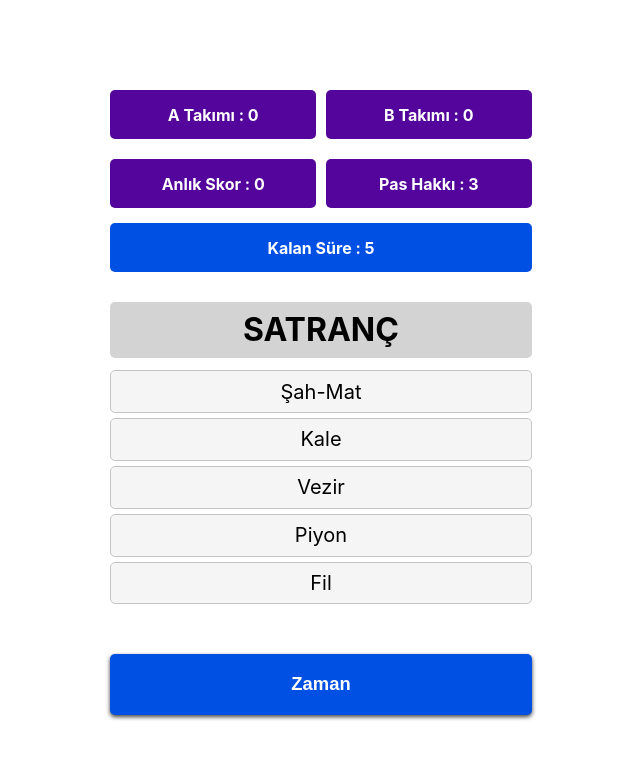
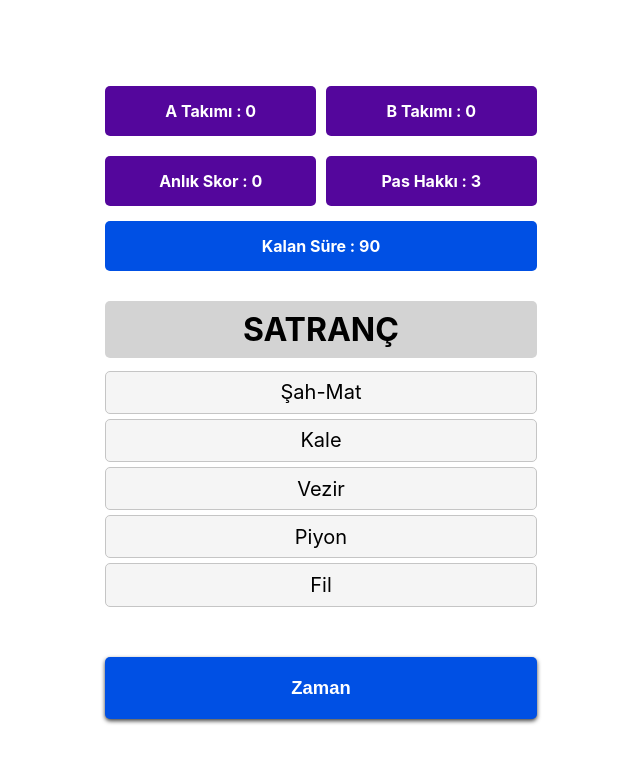
Before and after one commit to gngrozturk/TabooWeb, a React (Create React App) app: page / in a window 1280 px wide. Shown: the top 762 px of the page, without its empty margins (319-959 px from the left). Built offline with nearby package versions, Linux system fonts and the light colour scheme.

Commit message:
fix:time state updated

```diff
--- a/src/components/Board.js
+++ b/src/components/Board.js
@@ -63,7 +63,7 @@ function Board({ children }) {
         setTimerOn(false);
         setCurrentScore(0);
         setPass(3);
-        setTime(5);
+        setTime(90);
       }, 1000);
     }
 
--- a/src/context/TimeContext.js
+++ b/src/context/TimeContext.js
@@ -4,7 +4,7 @@ import { createContext, useState } from "react";
 const TimeConext = createContext();
 
 export const TimeProvider = ({ children }) => {
-  const [time, setTime] = useState(5);
+  const [time, setTime] = useState(90);
   const [timerOn, setTimerOn] = useState(false);
 
   const values = {
```
